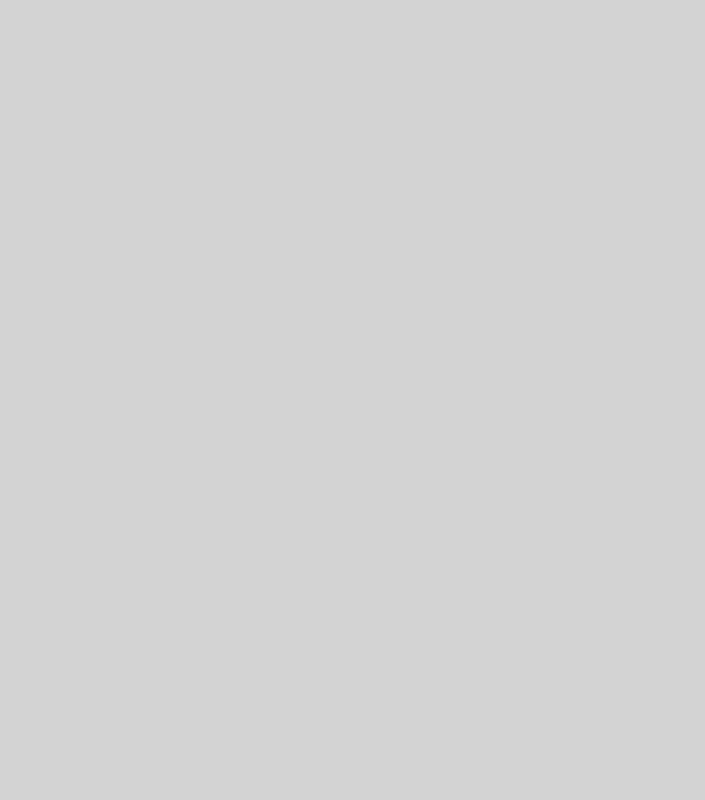
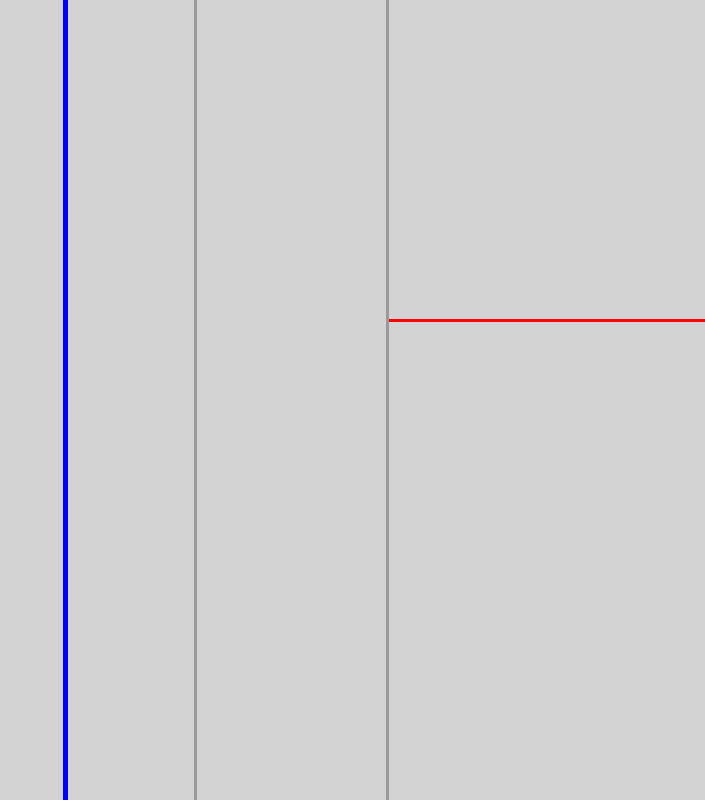
Before and after one commit to hakanaslantas/flexLayout, a website: page test.html in a window 1280 px wide. Shown: the whole page, without its empty margins (575-1280 px from the left). Drawn offline with nearby package versions, Linux system fonts and the light colour scheme.

Commit message:
adjust, bars and dir now all take arrays; finished insert block, insert bar and checking directions; -- To do: make block truely adjustable!

```diff
--- a/ezLayout.js
+++ b/ezLayout.js
@@ -11,111 +11,42 @@
 
 ;(function($){
 
-	var _opts = {}; /*store options*/
-
-	$.fn.ezLayout = function(options){
-		//validate options type
-		if($.isArray(options)){
-			_opts.layout = options;
-			_opts = $.extend({}, $.fn.ezLayout.defaults, _opts);
+	$.fn.ezLayout = function(opts){
+		var _options = {}; /*store options*/
+		//consult options
+		if($.isArray(opts)){
+			_options.layout = opts;
+			_options = $.extend({}, $.fn.ezLayout.defaults, _options);
 		}else{
-			_opts = $.extend({}, $.fn.ezLayout.defaults, options);
+			_options = $.extend({}, $.fn.ezLayout.defaults, opts);
 		}
-
-
-		//-------------------------------------------------------
-		//think what is the order of adding the tasks
-		//or how?
-		//trim first then run?
-		//or adding while running tasks?
+		//setup layout iteratively
 		return this.each(function(index, el){
-			//every el has its own task queue
-			var _taskQue = [];  /*task queue, iteratively go through layers of layout process instead of recursing*/
-			_taskQue.push({//push the first task into queue
-				element: el,
-				options: _opts
+			var _taskQue = [],  //task queue
+				$el = $(el);
+			/**
+			 * Only setup height/width for the first layer, since the following layers will self-expand with style flex.
+			 * Therefore, need to check whether el already has flex style properties(e.g. setup by previous chain calling), if yes do not setup height/wdith.
+			 *
+			 * !Caveat: do not check $el.css('flex-XXX'), it returns wrong values. Use DOM node instead.
+			 */
+			if(!el.style['flex-grow'] && !el.style['flex-shrink'] && !el.style['flex-basis'])
+				$el.css({height: _options.height, width: _options.width});
+			//push the first task into queue
+			_taskQue.push({
+				$element: $el,
+				options: _options
 			});
+			//traverse task queue
 			while(_taskQue.length){
-				setLayout(_taskQue[0].element, _taskQue[0].options, _taskQue);
+				setLayout(_taskQue[0].$element, _taskQue[0].options, _taskQue);
 			}
 		});
-
-		function setLayout(el, options, _tq){
-			var $el = $(el);
-			//set requesting div as display flex
-			//***need to add check
-			$el.css({display: 'flex', 'flex-flow': 'row',  'justify-content': $.fn.ezLayout.flexConfig['justify-content']});
-
-			// stores information for every layer
-			var _trimmed = [],
-			// stores id and class information
-				_describe,
-				$insert;
-			// go through layout array
-			$.each(options.layout, function(index, config){
-				//initialize _trimmed[index]
-				_trimmed[index] = [];
-				if($.isArray(config)){//this el has multi-layer layout
-					_trimmed[index] = config[0].split(':');
-					//get the el and
-					//
-					//
-					if(/(px|em|%)/.test(config[0].split(':')[0]))//fixed width
-						$insert = $('<div style="flex: 0 0 ' + config[0].split(':')[0] + ';" ' + config[0].split(':')[1] + '></div>');
-					else
-						$insert = $('<div style="flex: ' + config[0].split(':')[0] + ' 1 0;"  ' + config[0].split(':')[1] + '></div>');
-					$insert.appendTo($el);
-
-					console.log($insert[0], config[1]);
-					_tq.push({
-						element: $insert,
-						options: {
-							layout: config[1]
-						}
-					});
-					//$insert.ezLayout(config[1]);
-				}else{//single layer layout
-					_trimmed[index] = config.split(':');
-
-					//add div with flex setup
-
-					if(/(px|em|%)/.test(config.split(':')[0]))//fixed width
-						$insert = $('<div style="flex: 0 0 ' + config.split(':')[0] + ';" ' + config.split(':')[1] + '></div>');
-					else
-						$insert = $('<div style="flex: ' + config.split(':')[0] + ' 1 0;"  ' + config.split(':')[1] + '></div>');
-					$insert.appendTo($el);
-
-				}
-			});
-
-			_tq.shift();
-
-			console.log(_tq);
-
-			/////////now write pseudo-code
-			/**
-			 * The options we get here is an object. What is the first step ?
-			 *
-			 * trim the layout array and study the layers of the layouts and consult the direction, adjust and barstyle
-			 * check whether those configurations are arrays or single string
-			 *
-			 *
-			 *
-			 *
-			 *
-			 * -- now .each element has its own taskque instead of a global task queue
-			 * -- direction, adjust and barstyle now only takes a single string, if some wanted to same direction layout then just simply chain the method
-			 * -- only consults barstyle if it is adjustable
-			 * --
-			 */
-
-			//no need to return the element, $(selector).each() returns this.
-			//return el;
-		}
-
 	};
 
-	/*default config for the plugin*/
+	/**
+	 * Default config for the plugin
+	 */
 	$.fn.ezLayout.defaults = {
 		/*defines the final layout, ['...', '...'], []*/
 		layout: [
@@ -123,16 +54,16 @@
 			'2:id="center"',
 			['1:id="right"', ['1:class="right-top"','3:id="right-bottom" class="bg-primary"']]
 		],
-		/*defines the direction of the layout; 'h', 'v'*/
-		direction: 'v',
 		/*defines the height of the parent block; '...string...'*/
 		height: '100%',
 		/*defines the width of the parent block '...string...'*/
 		width: '100%',
-		/*defines wether the width/height of created blocks can be adjusted or not, boolean*/
+		/*defines the direction of the layout; 'h', 'v' or ['h', 'v', 'v', ...]*/
+		dir: 'v',
+		/*defines wether the width/height of created blocks can be adjusted or not, boolean or [boolean, boolean]*/
 		adjust: false,
-		/*defines the style of divide bars between created blocks, {...css object}, '...string of class name...', false*/
-		barstyle: false
+		/*defines the style of divide bars between created blocks, {...css object}, '...string of class name...', boolean or [..., ..., ..., ...]*/
+		bars: true
 	};
 
 	/**
@@ -142,4 +73,121 @@
 		'justify-content': 'flex-start'
 	};
 
+	/**
+	 * main layout setup function
+	 */
+	function setLayout($el, opts, _tq){
+		//check direction configure to setup flex-flow
+		var _flow = (($.isArray(opts.dir) ? opts.dir[0] : opts.dir) === 'v') ? 'row' : 'column';
+		//setup flex parameters
+		$el.css({display: 'flex', 'flex-flow': _flow,  'justify-content': $.fn.ezLayout.flexConfig['justify-content']});
+		//go through layout array
+		$.each(opts.layout, function(index, config){
+				//get size
+			var _dimension = $.isArray(config) ? config[0].split(':')[0] : config.split(':')[0],
+				//check whether fixed or flexible
+				_style = /(px|em|%)/.test(_dimension) ? 'style = "flex: 0 0 ' + _dimension + ';" ' : 'style="flex: ' + _dimension + ' 1 0;" ',
+				//check attributes
+				_attribute = $.isArray(config) ? trimAttr(config[0].split(':')[1]) : trimAttr(config.split(':')[1]),
+				//make block object
+				_$block = $('<div ' + _style + _attribute + '></div>'),
+				//save a copy of arraies, it might be multiple certain level of blocks; therefore do not 'shift' on original array
+				_adjust = opts.adjust,
+				_bars = opts.bars,
+				_dir = opts.dir;
+			//append block
+			_$block.appendTo($el);
+			//insert bars if necessary
+			if(($.isArray(_bars) ? _bars[0] : _bars) && index < opts.layout.length - 1){
+				var _barstyle = trimBarStyle($el, ($.isArray(_bars) ? _bars[0] : _bars)), //trim/fetch barstyle for later use, {}
+					//bar object for later use, if necessar
+					_$bar = $('<div ' + _barstyle + '></div>');
+				//append bar
+				_$bar.appendTo($el);
+				//if adjustable
+				if($.isArray(_adjust) ? _adjust[0] : _adjust){
+					//check direction, insert cursor style accordingly
+					_$bar.css({
+						cursor: (function(){ return ($.isArray(_dir) ? _dir[0] : _dir) === 'v' ? 'ew-resize' : 'ns-resize'; })()
+					});
+				}
+			}
+			//multi-layer layout, push next layer into task que
+			if($.isArray(config)){
+				_tq.push({
+					$element: _$block,
+					options: {
+						layout: config[1],
+						dir: (function(){if($.isArray(_dir)) {_dir.shift(); return _dir[0];} else{ return (_dir === 'v') ? 'h' : 'v'; }})(),
+						adjust: (function(){if($.isArray(_adjust)) _adjust.shift(); return (_adjust.length) /*in case length is less than levels*/ ?_adjust : $.fn.ezLayout.defaults.adjust; })(),
+						bars: (function(){if($.isArray(_bars)) _bars.shift(); return (_bars.length) /*in case length is less than levels*/? _bars : $.fn.ezLayout.defaults.bars;})()
+					}
+				});
+			}
+		});
+		//remove the current finished task
+		_tq.shift();
+	}
+
+	/**
+	 * Get barstyle given by user.
+	 * Or fill the barstyle if user want adjust but did not provide bar style
+	 */
+	function trimBarStyle($el, bstyle){
+		if($.type(bstyle) === 'boolean'){//no barstyle
+			return 'style="flex: 0 0 3px;background-color: #999;"';
+		}else if($.isPlainObject(bstyle)){//css object
+			var _styleStr = 'style="';
+			$.each(bstyle, function(key, value){
+				_styleStr += key + ': ' + value + ';';
+			});
+			return _styleStr + '"';
+		}else if($.type(bstyle) === 'string'){//string of class names
+			return 'class="' + bstyle + '"';
+		}else{//wrong input
+			throw new Error('jQuery plugin::ezLayout::error on barstyle settings');
+		}
+
+	}
+
+	/**
+	 * Trim attributes given by user, if user uses selectors style(e.g. #, .)
+	 *
+	 * Note: if using selector style, the function performs under the assumption that only one 'id' exits.
+	 * 		 That is, there is only one '#' in the selector style string.
+	 */
+	function trimAttr(attrStr){
+		var _attr = '',
+			_classArr = [];
+		//empty
+		if(!attrStr)
+			return '';
+		//selector style
+		if(/(#|\.)/.test(attrStr) && !/(href)/.test(attrStr)){
+			//remove spaces
+			attrStr = attrStr.replace(/\s/g, '');
+			//id extis
+			if(/#.*?(?=\.|$)/i.test(attrStr)){
+				_attr += attrStr.match(/#.*?(?=\.|$)/i)[0].replace('#', 'id="') + '"';
+				//remove # part in the original string for later use
+				attrStr = attrStr.replace(attrStr.match(/#.*?(?=\.|$)/i)[0], '');
+			}
+			if(attrStr){
+				//add classes to attribute string
+				_attr += ' class="';
+				_classArr = attrStr.split('.');
+				$.each(_classArr, function(index, str){
+					if(str)//ignore empty string caused by split
+						_attr += str + ((index === _classArr.length - 1) ? '' : ' ');
+				});
+				_attr +='"';
+			}
+			return _attr;
+		}
+		//inline style
+		else{
+			return attrStr;
+		}
+	}
+
 }(window.jQuery));
--- a/test.css
+++ b/test.css
@@ -5,3 +5,9 @@ body {
 	margin: 0;
 	padding: 0;
 }
+
+.split-v-bar,
+.split-h-bar {
+	flex: 0 0 3px;
+	background-color: red;
+}
--- a/test.html
+++ b/test.html
@@ -5,12 +5,22 @@
 		<link rel="stylesheet" href="test.css">
 	</head>
 	<body>
-		<div class="test-div" style="height:100%; width:100%; background-color: lightgrey;"></div>
+		<div class="test-div" style="background-color: lightgrey;"></div>
 		<!-- <div class="test-div">2</div> -->
 	</body>
 	<script>
 		$(document).ready(function(){
-			$('.test-div').ezLayout();
+			$('.test-div').ezLayout({
+				layout: ['1:.test-2 #test-1 .test-3', ['1', ['2:.test123', '3:#idadads', ['5', ['2:.test123', '3:.idadads']]]]],
+				dir: ['v', 'v', 'h'],
+				adjust: [true, false, true],
+				bars: [{flex: '0 0 5px', 'background-color': 'blue'}, true, 'split-v-bar']
+			});
+			/*$('.test').ezLayout({
+				layout: ['1:class="test12"', '1:class="test12"'],
+				dir: 'v',
+				adjust: true,
+			});*/
 		});
 	</script>
 </html>
```
